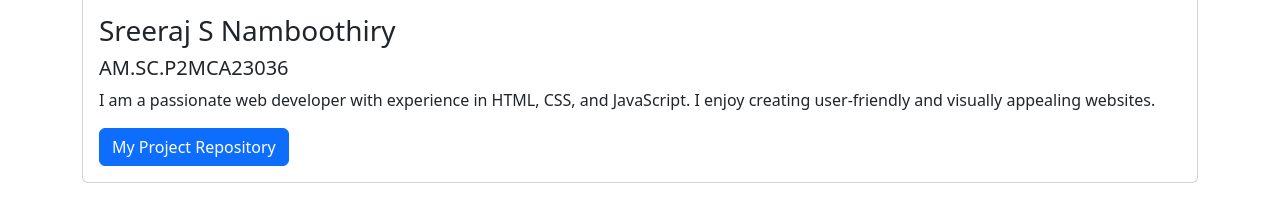
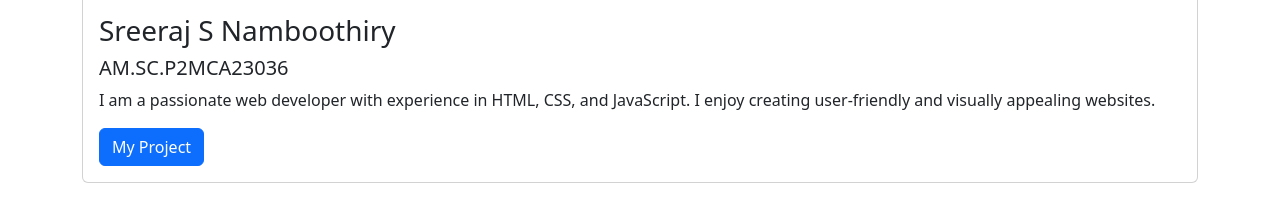
Before and after one commit to PseudoChord/pseudochord.github.io, a plain HTML site: page index.html in a window 1280 px wide. Shown: the part 43-264 px from the top of the page. Drawn offline with nearby package versions, Linux system fonts and the light colour scheme.

Commit message:
Update index.html

```diff
--- a/index.html
+++ b/index.html
@@ -16,7 +16,7 @@
         <p class="card-text">
           I am a passionate web developer with experience in HTML, CSS, and JavaScript. I enjoy creating user-friendly and visually appealing websites.
         </p>
-        <a href="album.html" class="btn btn-primary">My Project Repository</a>
+        <a href="album.html" class="btn btn-primary">My Project</a>
       </div>
     </div>
   </div>
```
